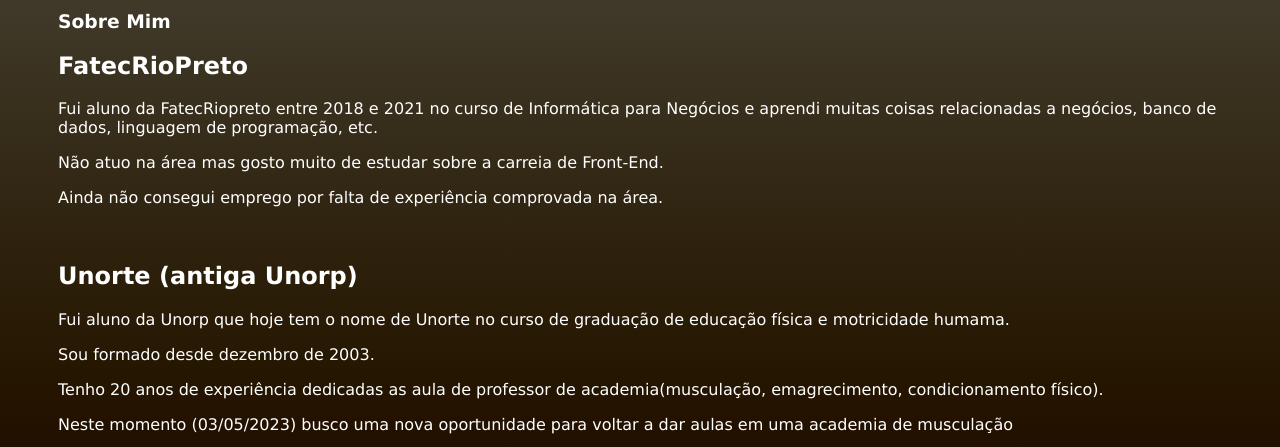
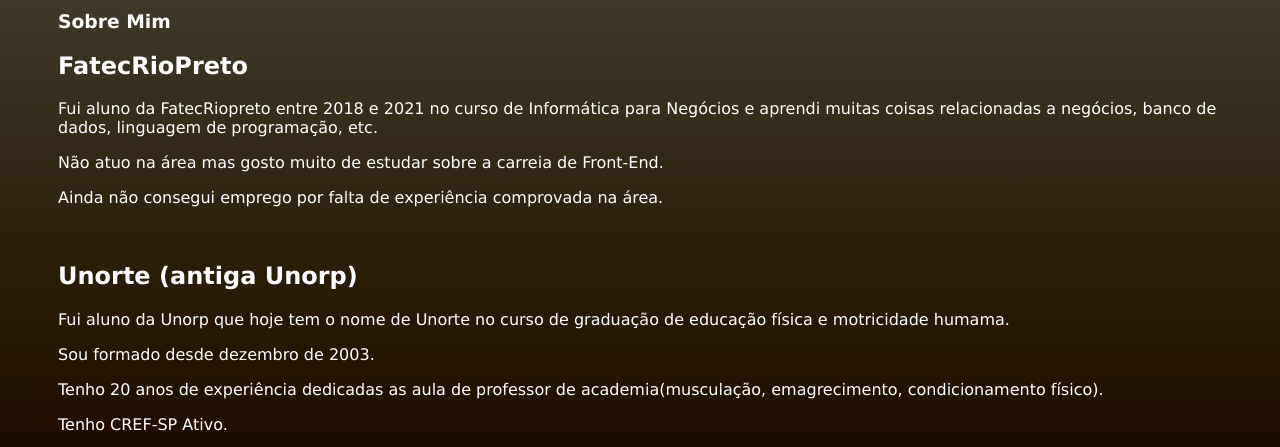
Before and after one commit to fabiovnucci/perfil, a plain HTML site: page index.html in a window 1280 px wide. Shown: the part 336-783 px from the top of the page. Drawn offline with Linux system fonts and the light colour scheme.

Commit message:
atualizado

```diff
--- a/index.html
+++ b/index.html
@@ -45,7 +45,6 @@
           Fui aluno da Unorp que hoje tem o nome de Unorte no curso de graduação de educação física e motricidade humama.</p>
           <p>Sou formado desde dezembro de 2003.</p>
           <p>Tenho 20 anos de experiência dedicadas as aula de professor de academia(musculação, emagrecimento, condicionamento físico).</p>
-          <p>Neste momento (03/05/2023) busco uma nova oportunidade para voltar a dar aulas em uma academia de musculação</p>
           <p>Tenho CREF-SP Ativo.</p>
           </p>
       </section>
```
